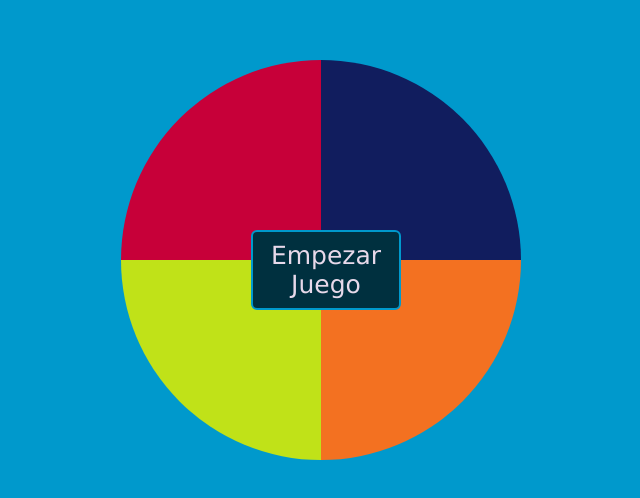
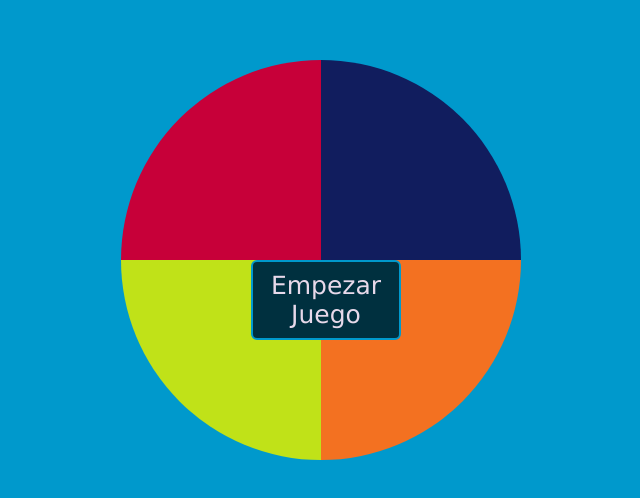
Before and after one commit to hectorddev/hecatonquiro-yolo.github.io, a plain HTML site: page index.html in a window 1280 px wide. Shown: the part 140-638 px from the top of the page, without its empty margins (319-959 px from the left). Drawn offline with nearby package versions, Linux system fonts and the light colour scheme.

Commit message:
boton reposicionamiento

```diff
--- a/styles.css
+++ b/styles.css
@@ -99,7 +99,7 @@ body{
     height: 80px;
     border-radius: 6px;
     position: absolute;
-    top: calc(50% - 30px);
+    top: calc(50%);
     left: calc(50% - 70px);
     font-family: Verdana, Geneva, Tahoma, sans-serif;
     font-size: 2.5rem;
```
